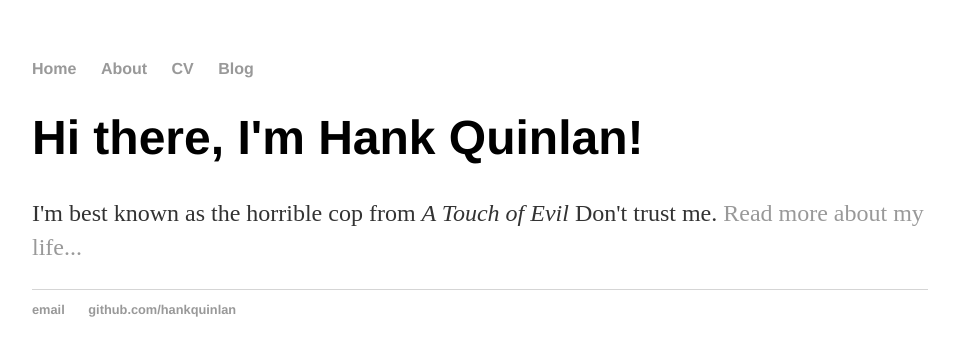
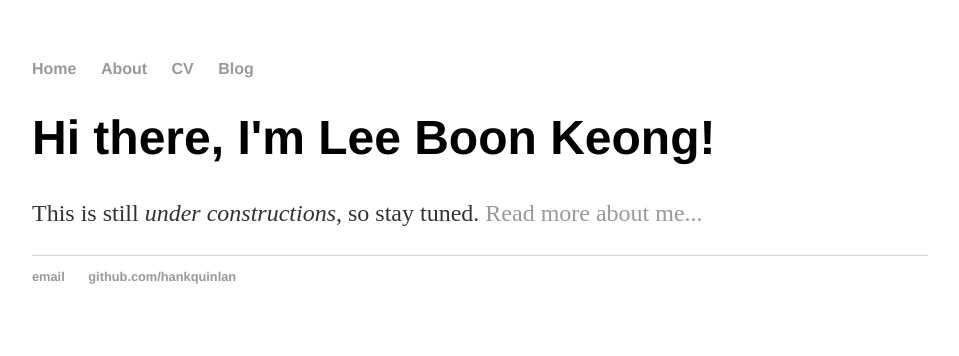
Before and after one commit to 1bk/1bk.github.io, a Jekyll site: the page built from index.html, in a window 1280 px wide. Shown: the top 356 px of the page, without its empty margins (160-1119 px from the left). Built offline with Jekyll 4.4.1, drawn with Linux system fonts in a browser that asks for light colours.

Commit message:
Update main page
Change name and descriptions

```diff
--- a/index.html
+++ b/index.html
@@ -1,8 +1,8 @@
 ---
 layout: default
-title: Hank Quinlan, Horrible Cop
+title: Lee Boon Keong, Data Engineer
 ---
 <div class="blurb">
-	<h1>Hi there, I'm Hank Quinlan!</h1>
-	<p>I'm best known as the horrible cop from <em>A Touch of Evil</em> Don't trust me. <a href="/about">Read more about my life...</a></p>
+	<h1>Hi there, I'm Lee Boon Keong!</h1>
+	<p>This is still <em>under constructions</em>, so stay tuned. <a href="/about">Read more about me...</a></p>
 </div><!-- /.blurb -->
```
